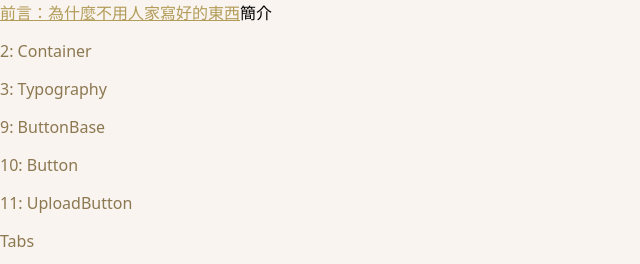
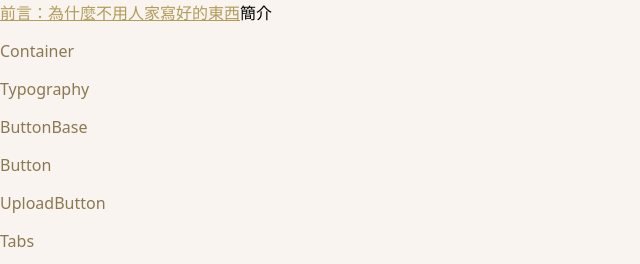
Before and after one commit to ithome-2022-ironman/is-diy-component-lib-a-good-idea, a React (Create React App) app in the folder codes/: page / in a window 1280 px wide. Shown: the top 264 px of the page, without its empty margins (0-640 px from the left). Built offline with nearby package versions, Linux system fonts and the light colour scheme.

Commit message:
[perf] show component names directly

```diff
--- a/codes/src/components/App/index.tsx
+++ b/codes/src/components/App/index.tsx
@@ -4,11 +4,11 @@ import cn from 'classnames';
 import { css } from '@emotion/css';
 import Link from '@Components/Common/Link';
 import Stack from '@Components/Layout/Stack';
-import Day02 from '@Components/Page/day02';
-import Day03 from '@Components/Page/day03';
-import Day09 from '@Components/Page/day09';
-import Day10 from '@Components/Page/day10';
-import Day11 from '@Components/Page/day11';
+import Container from '@Components/Page/Container';
+import Typography from '@Components/Page/Typography';
+import ButtonBase from '@Components/Page/ButtonBase';
+import Button from '@Components/Page/Button';
+import UploadButton from '@Components/Page/UploadButton';
 import Tabs from '@Components/Page/Tabs';
 import Accordion from '@Components/Page/Accordion';
 import Accordions from '@Components/Page/Accordions';
@@ -29,11 +29,11 @@ function Routes(): React.ReactElement {
         <div className={cn(side)}>
           <Stack>
             <Link to="/">前言：為什麼不用人家寫好的東西</Link>
-            <Link to="/day02">2: Container</Link>
-            <Link to="/day03">3: Typography</Link>
-            <Link to="/day09">9: ButtonBase</Link>
-            <Link to="/day10">10: Button</Link>
-            <Link to="/day11">11: UploadButton</Link>
+            <Link to="/Container">Container</Link>
+            <Link to="/Typography">Typography</Link>
+            <Link to="/ButtonBase">ButtonBase</Link>
+            <Link to="/Button">Button</Link>
+            <Link to="/UploadButton">UploadButton</Link>
             <Link to="/Tabs">Tabs</Link>
             <Link to="/Accordion">Accordion</Link>
             <Link to="/Accordions">Accordions</Link>
@@ -44,20 +44,20 @@ function Routes(): React.ReactElement {
             <Route exact path="/">
               <div>簡介</div>
             </Route>
-            <Route path="/day02">
-              <Day02 />
+            <Route path="/Container">
+              <Container />
             </Route>
-            <Route path="/day03">
-              <Day03 />
+            <Route path="/Typography">
+              <Typography />
             </Route>
-            <Route path="/day09">
-              <Day09 />
+            <Route path="/ButtonBase">
+              <ButtonBase />
             </Route>
-            <Route path="/day10">
-              <Day10 />
+            <Route path="/Button">
+              <Button />
             </Route>
-            <Route path="/day11">
-              <Day11 />
+            <Route path="/UploadButton">
+              <UploadButton />
             </Route>
             <Route path="/Tabs">
               <Tabs />
```
